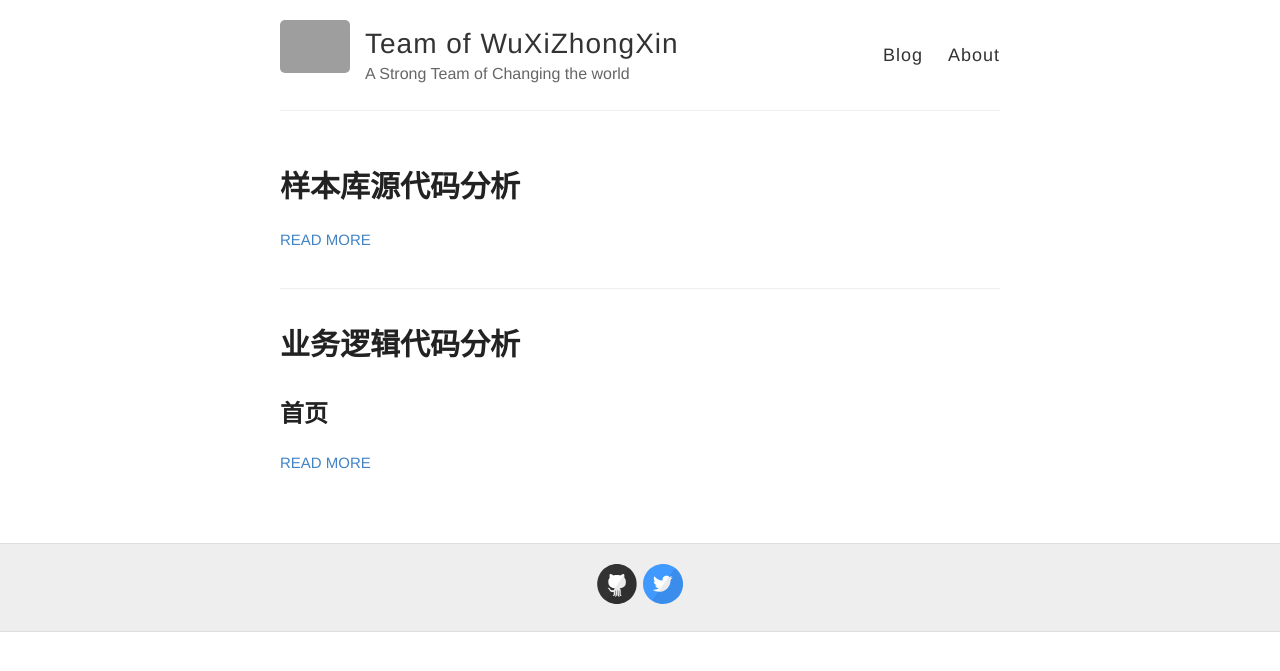
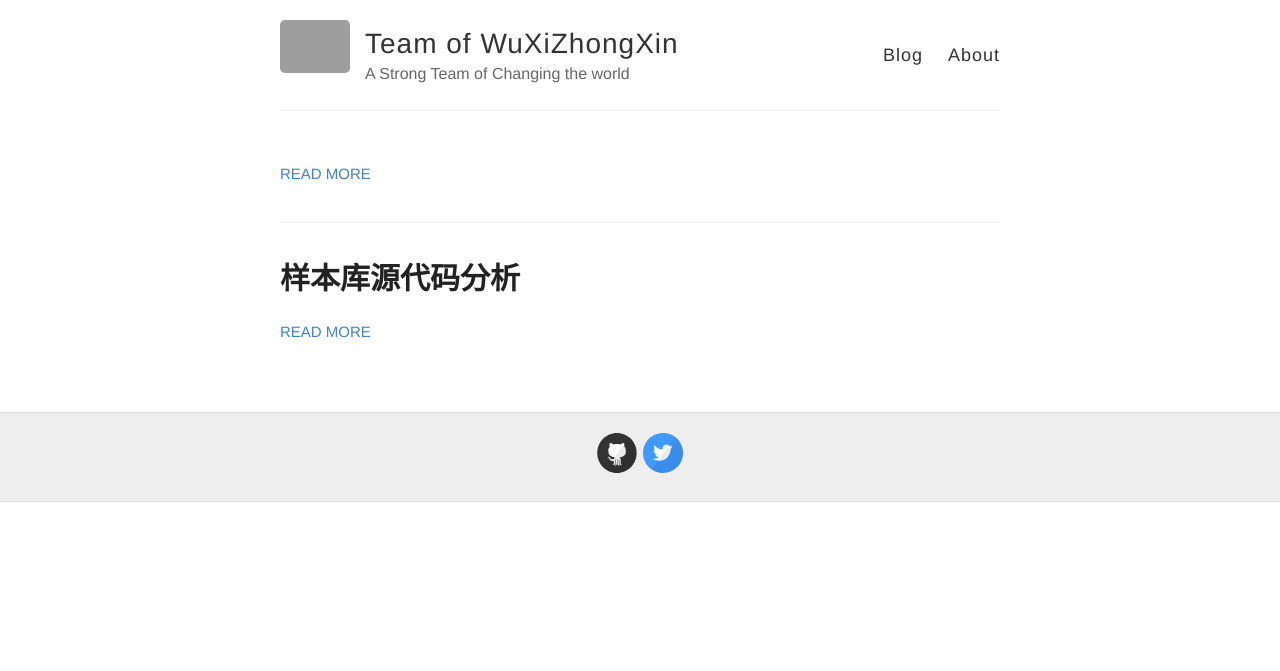
Before and after one commit to pythonlouvre/wxzx, a Jekyll site: the page built from index.html, in a window 1280 px wide. Shown: the top 671 px of the page. Built offline with Jekyll 4.4.1, drawn with Linux system fonts in a browser that asks for light colours; Markdown is read by kramdown in place of the engine named in the settings; part of the change alters nothing that is shown; grey boxes are pictures that could not be loaded.

Commit message:
源码分析markdown调整

```diff
--- a/_posts/2015-06-21-业务逻辑代码分析.md
+++ b/_posts/2015-06-21-业务逻辑代码分析.md
@@ -1,3 +1,8 @@
+---
+	layout: post
+	title: 业务逻辑代码分析
+---
+
 ## 首页
 
 1、login.action
```
